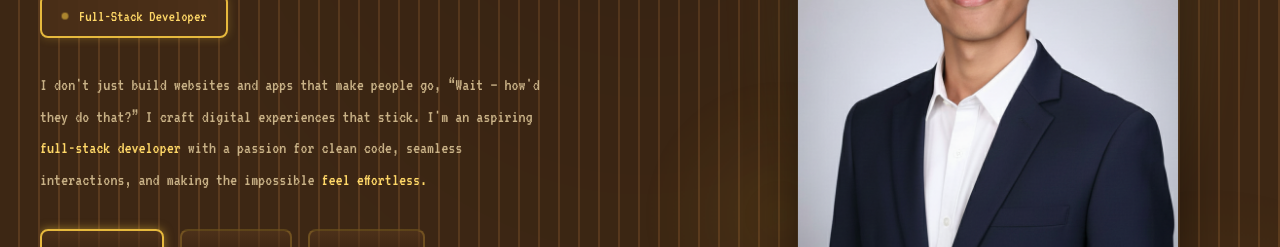
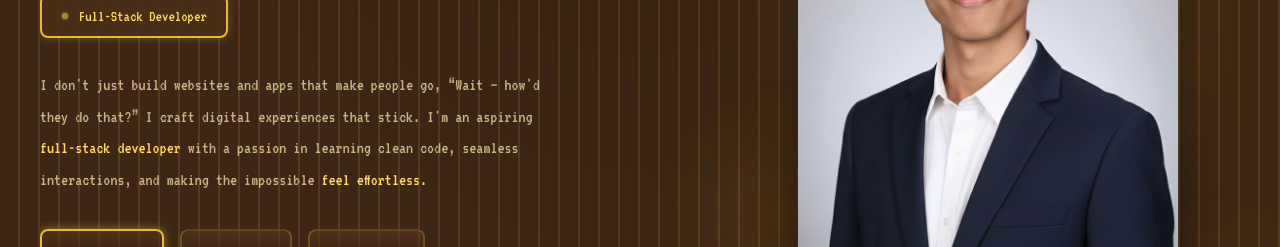
Before and after one commit to pamplonajp45-eng/JeypiiDev, a React (Vite) app: page / in a window 1280 px wide. Shown: the part 360-607 px from the top of the page. Built offline with nearby package versions, Linux system fonts and the light colour scheme; no server answers.

Commit message:
home-description edit

```diff
--- a/src/components/Home.jsx
+++ b/src/components/Home.jsx
@@ -37,8 +37,8 @@ const Home = () => {
               <i>&ldquo;Wait — how'd they do that?&rdquo;</i> I craft digital
               experiences that stick. I'm an aspiring{" "}
               <span className="highlight">full-stack developer</span> with a
-              passion for clean code, seamless interactions, and making the
-              impossible <span className="highlight">feel effortless.</span>
+              passion in learning clean code, seamless interactions, and making
+              the impossible <span className="highlight">feel effortless.</span>
             </p>
 
             {/* CTA Buttons */}
```
